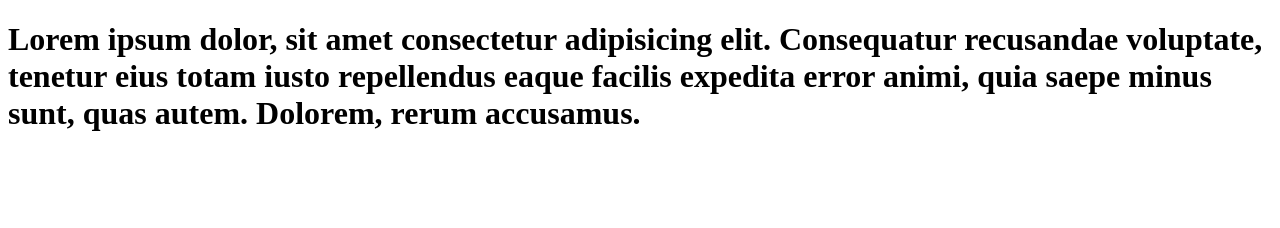
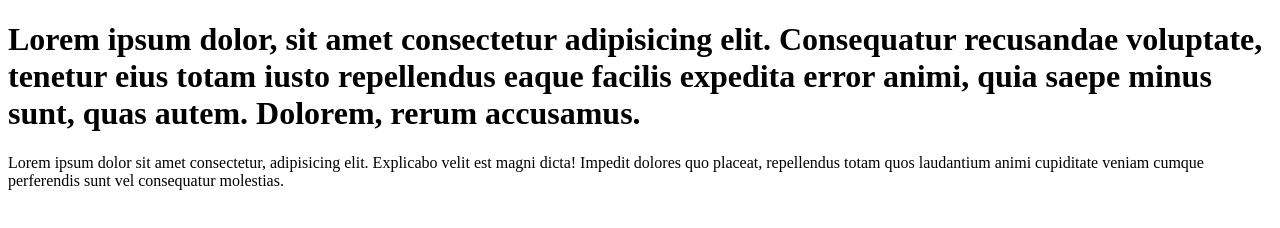
Before and after one commit to brimers/learn-git, a plain HTML site: page index.html in a window 1280 px wide. Drawn offline with Linux system fonts and the light colour scheme.

Commit message:
add paragraph to index

```diff
--- a/index.html
+++ b/index.html
@@ -7,6 +7,6 @@
 </head>
 <body>
     <h1>Lorem ipsum dolor, sit amet consectetur adipisicing elit. Consequatur recusandae voluptate, tenetur eius totam iusto repellendus eaque facilis expedita error animi, quia saepe minus sunt, quas autem. Dolorem, rerum accusamus.</h1>
-
+    <p>Lorem ipsum dolor sit amet consectetur, adipisicing elit. Explicabo velit est magni dicta! Impedit dolores quo placeat, repellendus totam quos laudantium animi cupiditate veniam cumque perferendis sunt vel consequatur molestias.</p>
 </body>
 </html>
```
